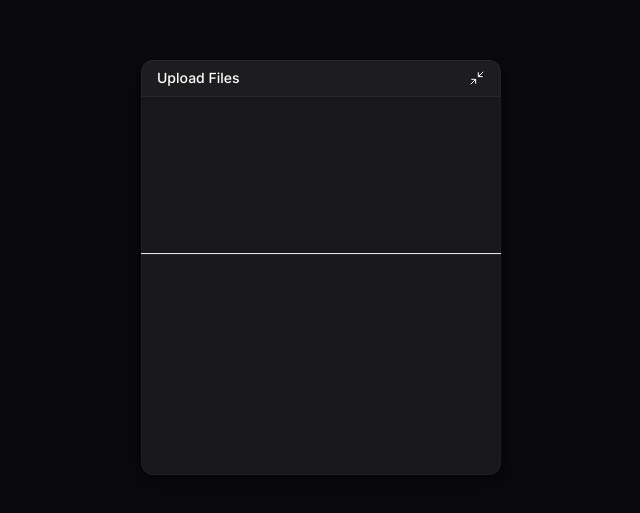
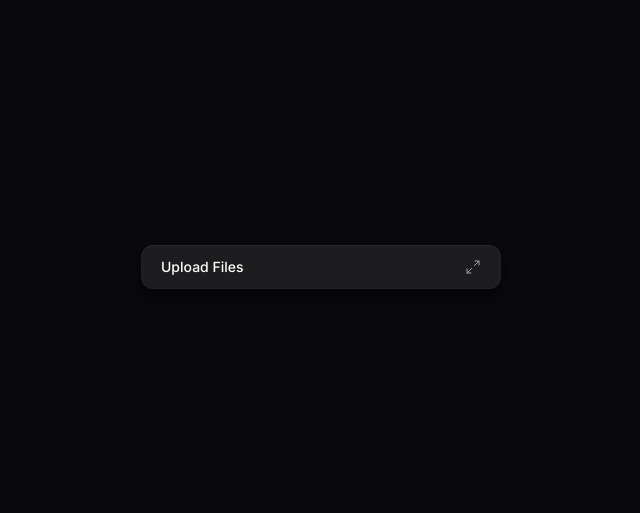
Before and after one commit to Igor2502/upload-widget-web, a React (Vite) app: page / in a window 1280 px wide. Shown: the part 133-646 px from the top of the page, without its empty margins (319-959 px from the left). Built offline with nearby package versions, Linux system fonts and the light colour scheme.

Commit message:
add collapsible button

```diff
--- a/package.json
+++ b/package.json
@@ -10,9 +10,11 @@
     "preview": "vite preview"
   },
   "dependencies": {
+    "@radix-ui/react-collapsible": "^1.1.2",
     "lucide-react": "^0.474.0",
     "react": "^18.3.1",
-    "react-dom": "^18.3.1"
+    "react-dom": "^18.3.1",
+    "tailwind-variants": "^0.3.1"
   },
   "devDependencies": {
     "@eslint/js": "^9.17.0",
--- /dev/null
+++ b/src/components/ui/button.tsx
@@ -0,0 +1,22 @@
+import type { ComponentProps } from "react";
+import { tv, type VariantProps } from "tailwind-variants";
+
+const buttonVariants = tv({
+  base: 'text-zinc-400 rounded-lg hover:text-zinc-100 hover:bg-zinc-800 disabled:opacity-50 disabled:pointer-events-none',
+  variants: {
+    size: {
+      default: 'px-3 py-2',
+      icon: 'p-2',
+      'icon-sm': 'p-1'
+    }
+  },
+  defaultVariants: {
+    size: 'default'
+  }
+})
+
+export function Button({size, className, ...props}: ComponentProps<'button'> & VariantProps<typeof buttonVariants>) {
+  return (
+    <button className={buttonVariants({ size, className})} {...props}/>
+  )
+}
--- a/src/components/upload-widget-header.tsx
+++ b/src/components/upload-widget-header.tsx
@@ -1,12 +1,17 @@
+import * as Collapsible from '@radix-ui/react-collapsible'
 import { Minimize2 } from "lucide-react";
+import { Button } from "./ui/button";
 
 export function UploadWidgetHeader() {
   return (
     <div className="w-full p-4 py-2 bg-white/2 border-zinc-800 border-b flex items-center justify-between">
       <span className="text-sm font-medium">Upload Files</span>
-      <button>
-        <Minimize2 strokeWidth={1.5} className="size-4"/>
-      </button>
+
+      <Collapsible.CollapsibleTrigger asChild>
+        <Button size="icon" className="-mr-2">
+          <Minimize2 strokeWidth={1.5} className="size-4"/>
+        </Button>
+      </Collapsible.CollapsibleTrigger>
     </div>
   )
 }
--- /dev/null
+++ b/src/components/upload-widget-minimized-button.tsx
@@ -0,0 +1,11 @@
+import * as Collapsible from '@radix-ui/react-collapsible'
+import { Maximize2 } from 'lucide-react'
+
+export function UploadWidgetMinimizedButton() {
+  return (
+    <Collapsible.Trigger className='group w-full bg-white/2 py-3 px-5 flex items-center justify-between'>
+      <span className="text-sm font-medium">Upload Files</span>
+      <Maximize2 strokeWidth={1.5} className="size-4 text-zinc-400 group-hover:text-zinc-100"/>
+    </Collapsible.Trigger>
+  )
+}
--- a/src/components/upload-widget.tsx
+++ b/src/components/upload-widget.tsx
@@ -1,10 +1,19 @@
+import * as Collapsible from "@radix-ui/react-collapsible";
 import { UploadWidgetDropzone } from "./upload-widget-dropzone";
 import { UploadWidgetHeader } from "./upload-widget-header";
 import { UploadWidgetUploadList } from "./upload-widget-upload-list";
+import { useState } from "react";
+import { UploadWidgetMinimizedButton } from "./upload-widget-minimized-button";
 
 export function UploadWidget() {
+  const [isWidgetOpen, setIsWidgetOpen] = useState(false)
   return (
-    <div className="bg-zinc-900 w-full overflow-hidden max-w-[360px] rounded-xl shadow-shape">
+    <Collapsible.Root onOpenChange={setIsWidgetOpen}>
+      <div className="bg-zinc-900 overflow-hidden w-[360px] rounded-xl shadow-shape">
+
+        {!isWidgetOpen && <UploadWidgetMinimizedButton />}
+
+        <Collapsible.Content>
           <UploadWidgetHeader />
 
           <div className="flex flex-col gap-4 py-3">
@@ -14,6 +23,8 @@ export function UploadWidget() {
 
             <UploadWidgetUploadList />
           </div>
+        </Collapsible.Content>
       </div>
+    </Collapsible.Root>
   )
 }
```
Also changed, not shown: 1 other file (tests, documents, lock files or other folders). Lines whose indentation alone changed are shown as unchanged.
